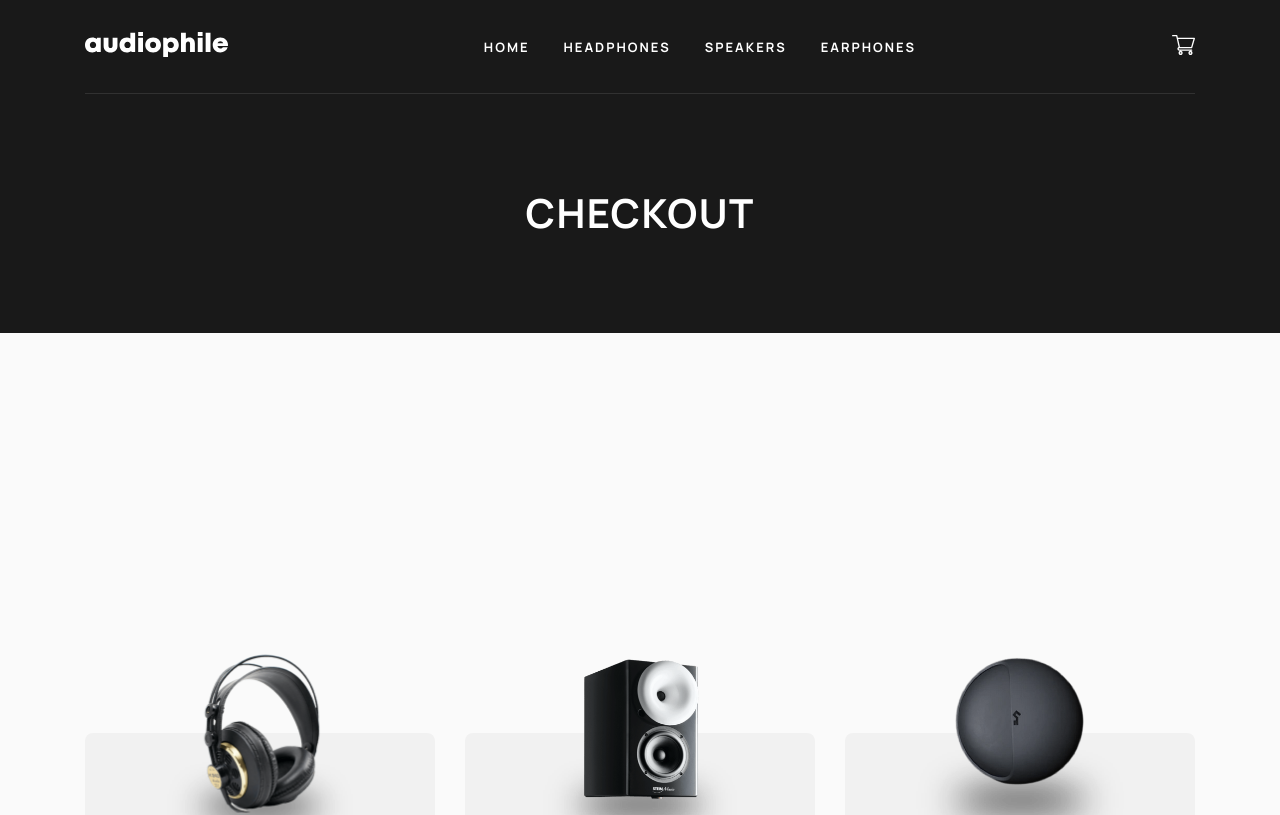
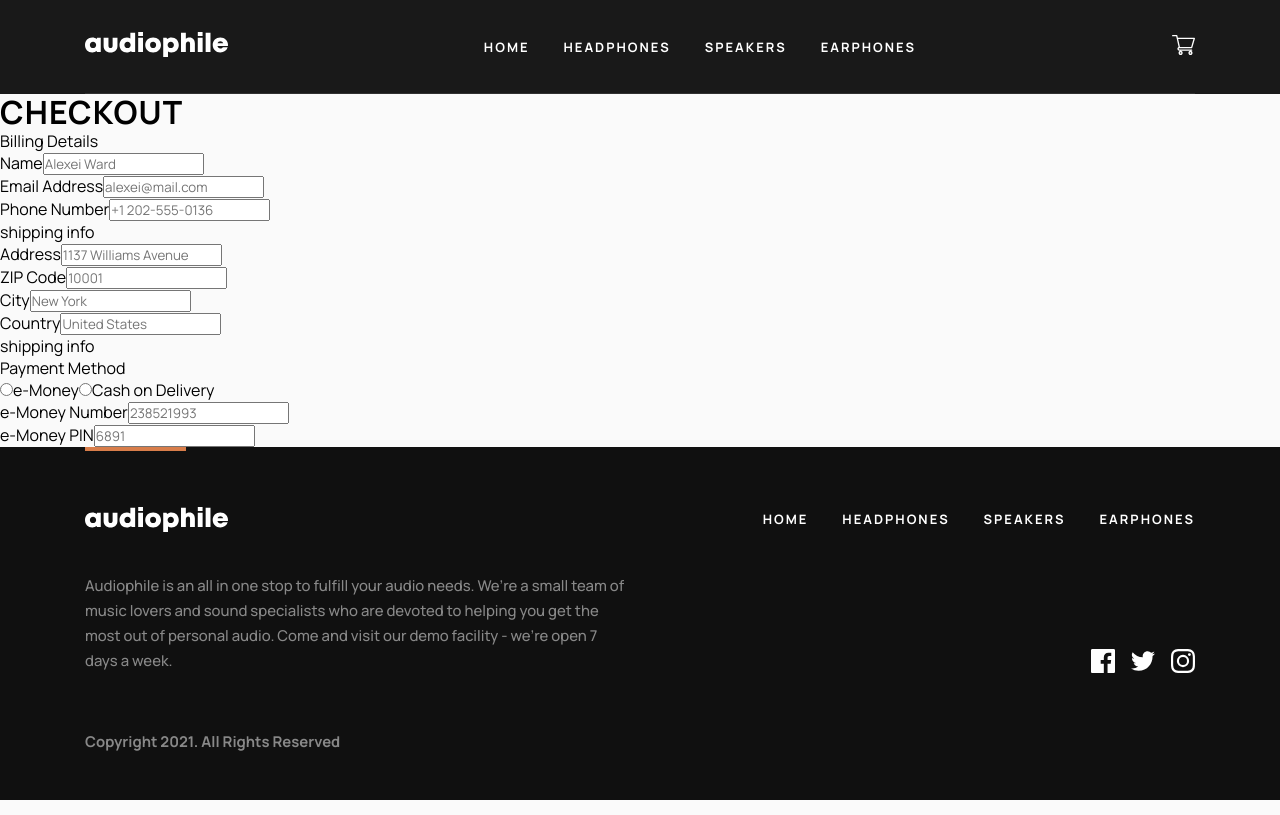
Before and after one commit to barka-dev/audiophile-ecommerce-website, a Next.js app: page /checkout in a window 1280 px wide. Shown: the top 815 px of the page. Built offline with nearby package versions, Linux system fonts and the light colour scheme.

Commit message:
general updates

```diff
--- /dev/null
+++ b/src/app/checkout/page.jsx
@@ -0,0 +1,7 @@
+import Checkout from "../components/checkout";
+
+export default function CheckoutPage(){
+    return(
+        <Checkout/>
+    )
+}
--- a/src/app/components/cartModal.jsx
+++ b/src/app/components/cartModal.jsx
@@ -2,6 +2,7 @@
 import { useState, useEffect } from "react";
 import SelectedProduct from "./selectedProduct";
 import Error from "next/error";
+import Link from "next/link";
 
 export default function CartModal(){
     const [result, setResult] = useState([]);
@@ -39,8 +40,8 @@ export default function CartModal(){
 
     }, [data]);
 
-    if (loading) return <strong>Loading...</strong>;
-    if (error) return <strong>Error: {error}</strong>;
+    // if (loading) return <strong>Loading...</strong>;
+    // if (error) return <strong>Error: {error}</strong>;
 
 
 
@@ -68,7 +69,9 @@ export default function CartModal(){
                     <p className="text">TOTAL</p>
                     <h6>$ {totalPrice}</h6>
                 </div>
-                <button className="button orange-button cart-checkout-button">checkout</button>
+                {/* <Link href="/checkout"> */}
+                    <button className="button orange-button cart-checkout-button">checkout</button>
+                {/* </Link> */}
                </>
             }
         </div>
--- /dev/null
+++ b/src/app/components/checkout.jsx
@@ -0,0 +1,58 @@
+import EMoneyInfo from "./eMoneyInfo";
+
+export default function Checkout(){
+    return(
+        <article className="checkout-container">
+            <h3 className="checkout-title">CHECKOUT</h3>
+            <section className="billing-section">
+                <p className="checkout-subtitle">Billing Details</p>
+                <div className="group-control">
+                    <label className="checkout-label" htmlFor="name">Name</label>
+                    <input className="checkout-input" type="text" name="name" id="name" placeholder="Alexei Ward"/>
+                </div>
+                <div className="group-control">
+                    <label className="checkout-label" htmlFor="email">Email Address</label>
+                    <input className="checkout-input" type="email" name="email" id="email" placeholder="alexei@mail.com"/>
+                </div>
+                <div className="group-control">
+                    <label className="checkout-label" htmlFor="phone">Phone Number</label>
+                    <input className="checkout-input" type="phone" name="phone" id="phone" placeholder="+1 202-555-0136"/>
+                </div>
+            </section>
+
+            <section className="shipping-section">
+                <p className="checkout-subtitle">shipping info</p>
+                <div className="group-control">
+                    <label className="checkout-label" htmlFor="address">Address</label>
+                    <input className="checkout-input" type="text" name="address" id="address" placeholder="1137 Williams Avenue"/>
+                </div>
+                <div className="group-control">
+                    <label className="checkout-label" htmlFor="zip">ZIP Code</label>
+                    <input className="checkout-input" type="number" name="zip" id="zip" placeholder="10001"/>
+                </div>
+                <div className="group-control">
+                    <label className="checkout-label" htmlFor="city">City</label>
+                    <input className="checkout-input" type="text" name="city" id="city" placeholder="New York"/>
+                </div>
+                <div className="group-control">
+                    <label className="checkout-label" htmlFor="country">Country</label>
+                    <input className="checkout-input" type="text" name="country" id="country" placeholder="United States"/>
+                </div>
+            </section>
+
+            <section className="patment-section">
+                <p className="checkout-subtitle">shipping info</p>
+                <label className="checkout-label" htmlFor="payment">Payment Method</label>
+                <div>
+                    <label htmlFor="emoney">
+                        <input className="checkout-input" type="radio" name="payment" id="emoney"/>e-Money
+                    </label>
+                    <label htmlFor="cod">
+                        <input className="checkout-input" type="radio" name="payment" id="cod"/>Cash on Delivery
+                    </label>
+                </div>
+                <EMoneyInfo/>
+            </section>
+        </article>
+    )
+}
--- /dev/null
+++ b/src/app/components/eMoneyInfo.jsx
@@ -0,0 +1,14 @@
+export default function EMoneyInfo(){
+    return(
+        <>
+            <div className="group-control">
+                <label className="checkout-label" htmlFor="emoney_num">e-Money Number</label>
+                <input className="checkout-input" type="number" name="emoney_num" id="emoney_num" placeholder="238521993"/>
+            </div>
+            <div className="group-control">
+                <label className="checkout-label" htmlFor="emoney_pin">e-Money PIN</label>
+                <input className="checkout-input" type="number" name="emoney_pin" id="emoney_pin" placeholder="6891"/>
+            </div>
+        </>
+    )
+}
--- a/src/app/globals.scss
+++ b/src/app/globals.scss
@@ -14,6 +14,7 @@
 @use "./styles/productDetailStyle.scss";
 @use "./styles/quantitySelectorStyle.scss";
 @use "./styles/suggestedProductStyle.scss";
+@use "./styles/checkoutStyle.scss";
 
 @import url('https://fonts.googleapis.com/css2?family=Manrope:wght@200..800&family=Montserrat:ital,wght@0,100..900;1,100..900&display=swap');
 
--- /dev/null
+++ b/src/app/styles/checkoutStyle.scss
@@ -0,0 +1 @@
+@use 'variables';
```
